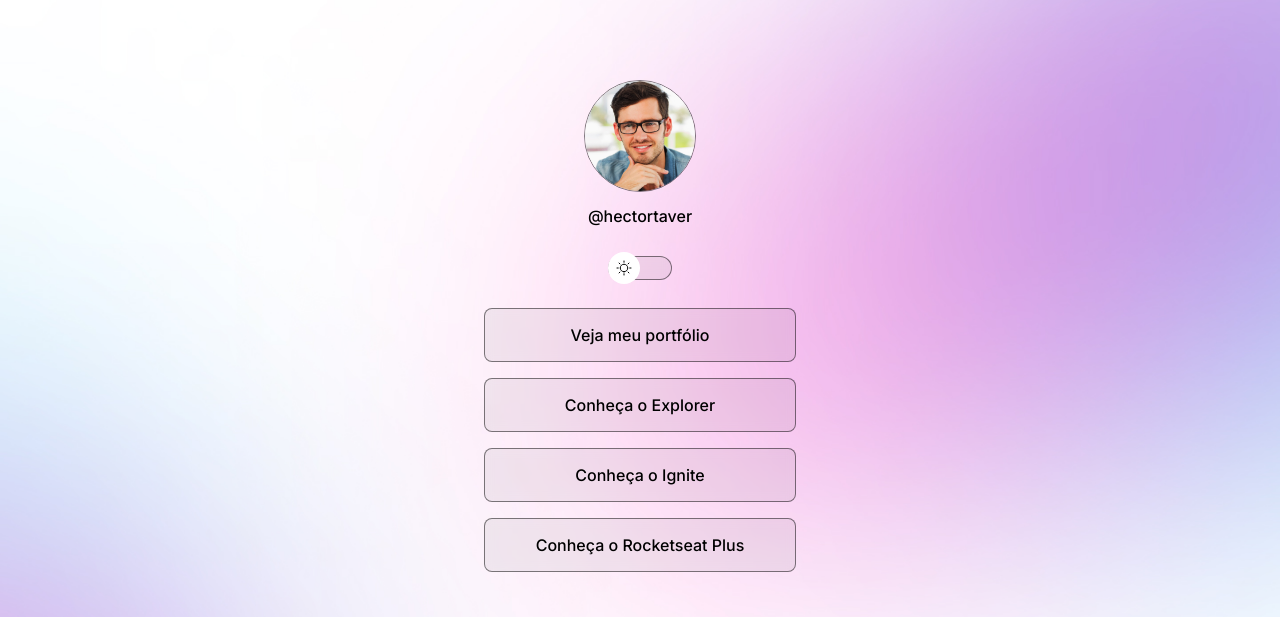
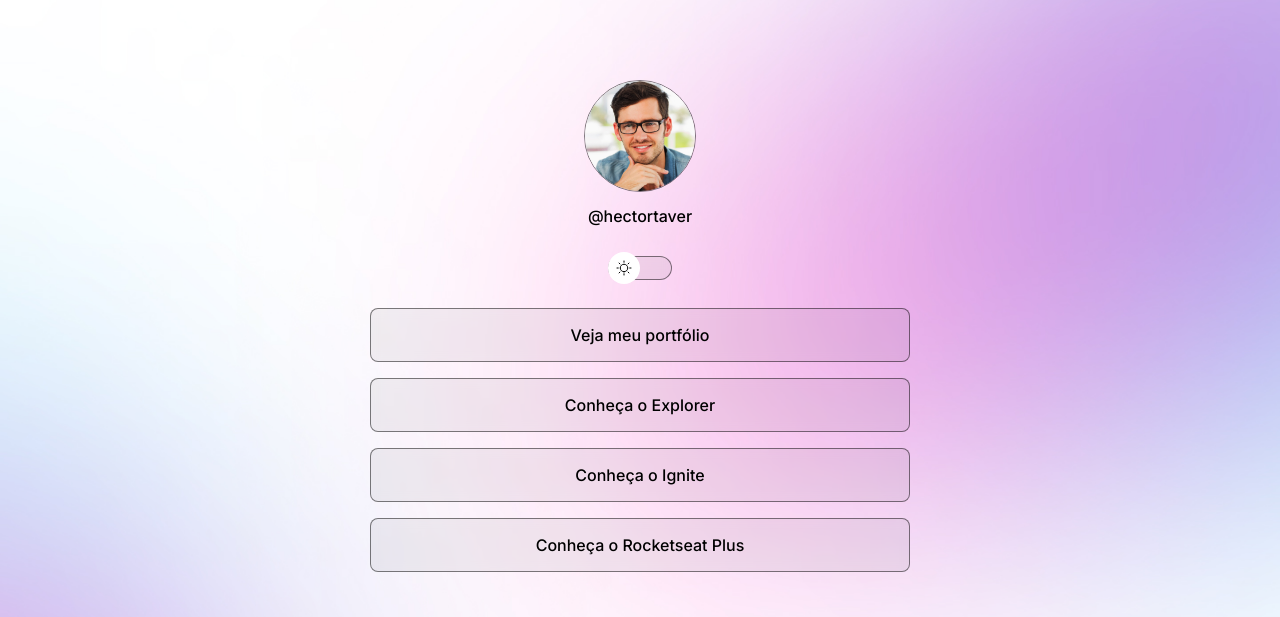
Before and after one commit to Hector-Taver/dev_links, a plain HTML site: page index.html in a window 1280 px wide. Shown: the top 617 px of the page. Drawn offline with nearby package versions, Linux system fonts and the light colour scheme.

Commit message:
adjust container width

```diff
--- a/style.css
+++ b/style.css
@@ -39,7 +39,8 @@
 
 /* Container */
 #container {
-  max-width: 22.5rem;
+  width: 100%;
+  max-width: 36.75rem;
   margin: 3.5rem auto 0;
   padding: 0 1.5rem;
 }
```
